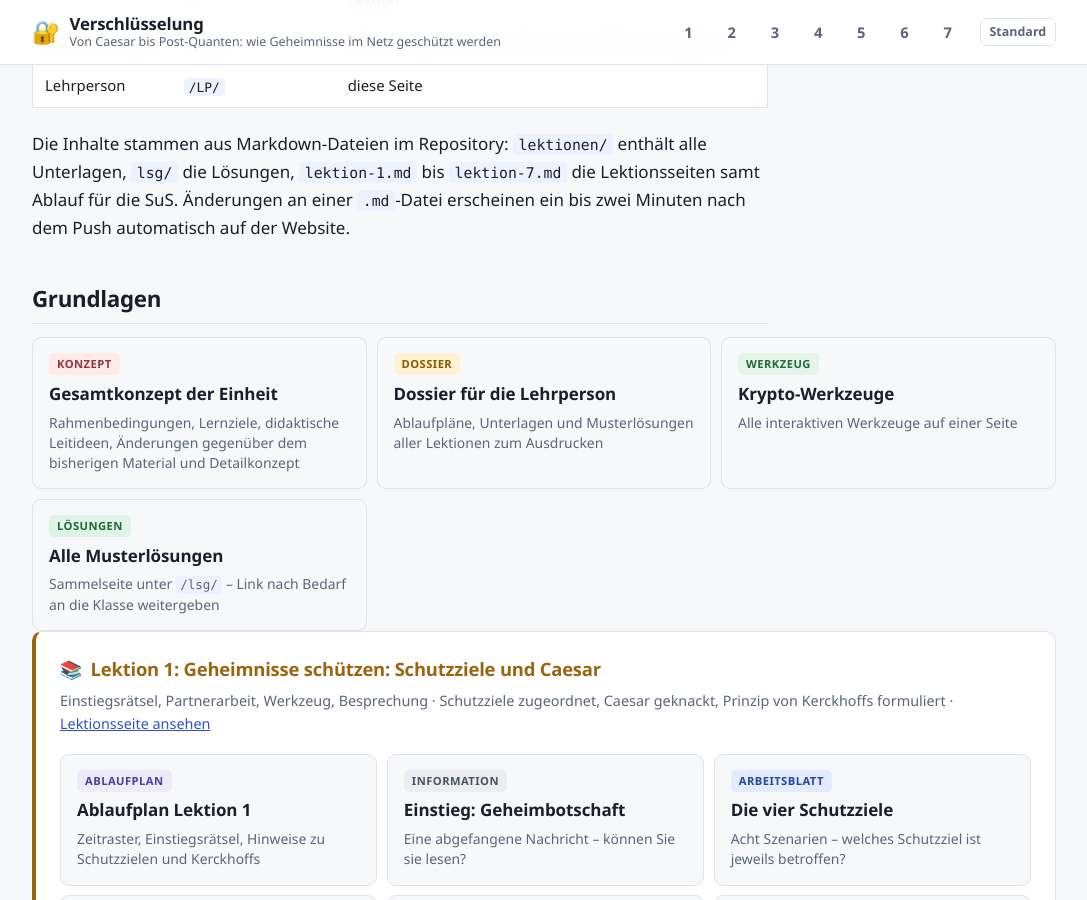
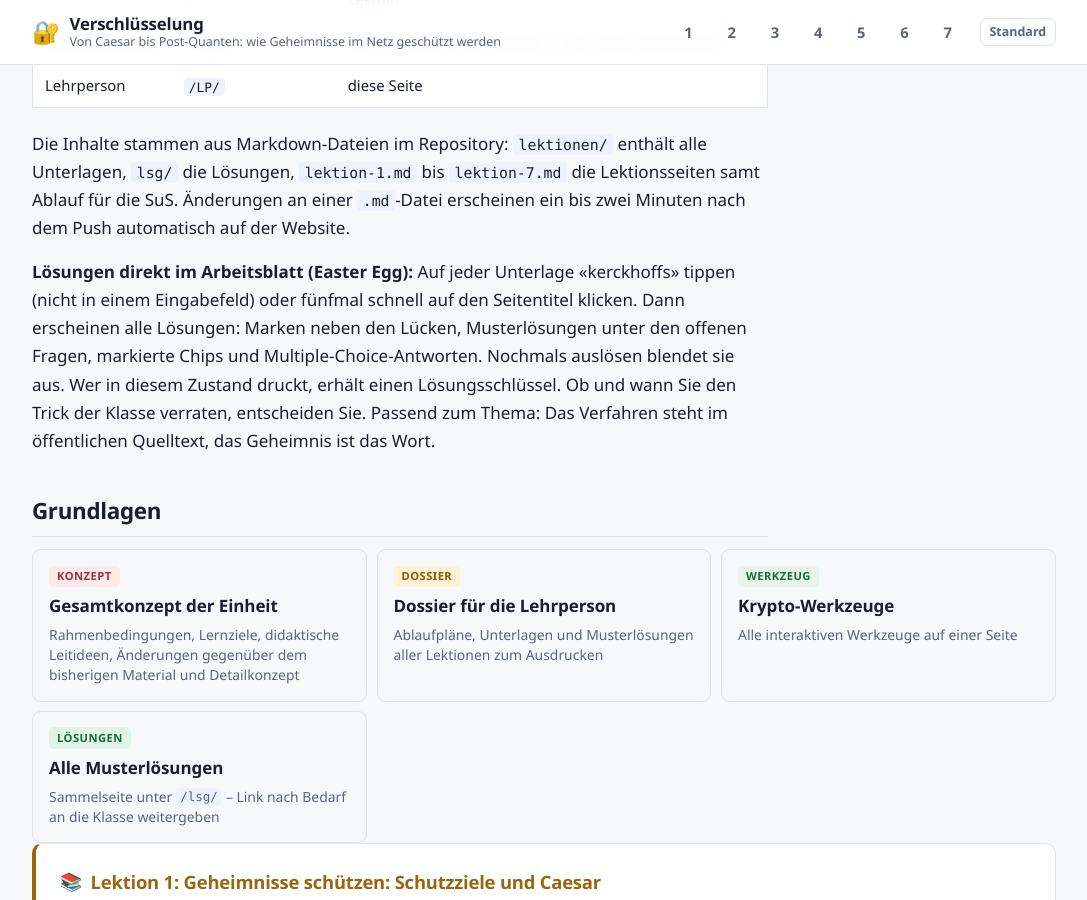
Before and after one commit to masta-nksa/Verschluesselung, a Jekyll site: the page built from lp.md, in a window 1280 px wide and 900 px high, scrolled down 530 px. Shown: the whole window, without its empty margins (96-1183 px from the left). Built offline with Jekyll 4.4.1, drawn with Linux system fonts in a browser that asks for light colours.

Commit message:
Easter Egg im LP-Bereich und in der README dokumentiert
Co-Authored-By: Claude Opus 5.5 <noreply@anthropic.com>

```diff
--- a/lp.md
+++ b/lp.md
@@ -39,6 +39,13 @@ Die Inhalte stammen aus Markdown-Dateien im Repository: `lektionen/` enthält al
 Unterlagen, `lsg/` die Lösungen, `lektion-1.md` bis `lektion-7.md` die
 Lektionsseiten samt Ablauf für die SuS. Änderungen an einer `.md`-Datei erscheinen
 ein bis zwei Minuten nach dem Push automatisch auf der Website.
+
+**Lösungen direkt im Arbeitsblatt (Easter Egg):** Auf jeder Unterlage «kerckhoffs» tippen
+(nicht in einem Eingabefeld) oder fünfmal schnell auf den Seitentitel klicken. Dann erscheinen
+alle Lösungen: Marken neben den Lücken, Musterlösungen unter den offenen Fragen, markierte Chips
+und Multiple-Choice-Antworten. Nochmals auslösen blendet sie aus. Wer in diesem Zustand druckt,
+erhält einen Lösungsschlüssel. Ob und wann Sie den Trick der Klasse verraten, entscheiden Sie.
+Passend zum Thema: Das Verfahren steht im öffentlichen Quelltext, das Geheimnis ist das Wort.
 
 ## Grundlagen
 
```
Also changed, not shown: README.md.
